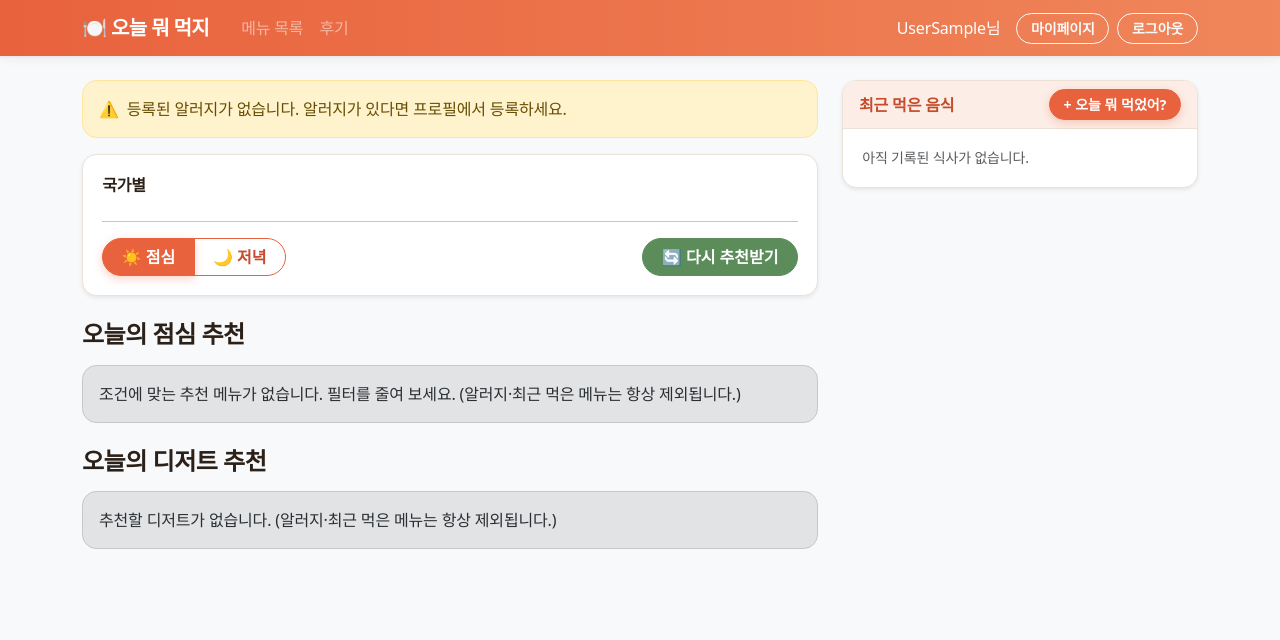
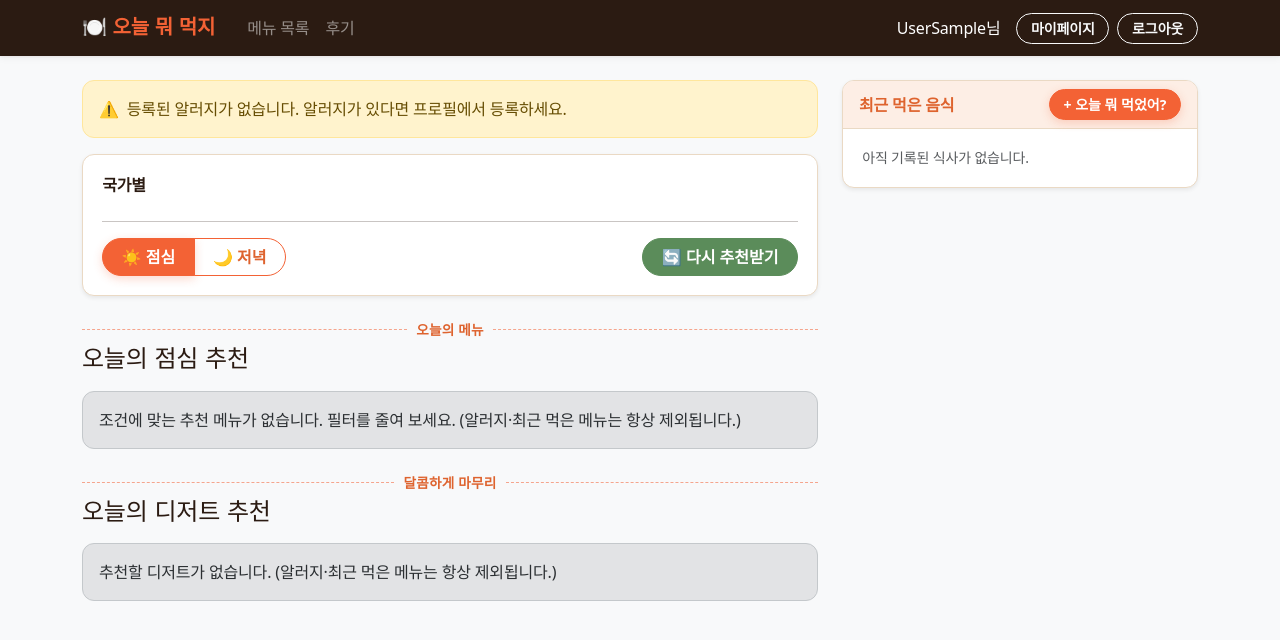
Before and after one commit to sjparkjust-arch/menu-recommend, a Django app: page / in a window 1280 px wide. Shown: the top 640 px of the page. Run offline with Django 5.2, Linux system fonts and the light colour scheme; the visitor is signed in with stand-in values (Sample User, id 1); data that the repository does not hold is empty.

Commit message:
style: 전체 UI 테마 적용 (컬러, 폰트, 카드/버튼)
- STATICFILES_DIRS 누락으로 static/css/theme.css가 collectstatic에서
  한 번도 수집된 적 없던 문제 수정 (config/settings.py)
- dongbangfood.com 참고해 테마 재보정: 다크 에스프레소 브라운 네비바,
  피치/살구 배경, 오렌지 포인트, Black Han Sans 임팩트 헤드라인 폰트
- 대시보드 추천 섹션 제목에 히어로 스타일 점선 라벨(eyebrow-label) 추가
- docs/troubleshooting.md, docs/CHANGELOG.md에 경위 기록

Co-Authored-By: Claude Sonnet 5 <noreply@anthropic.com>

```diff
--- a/config/settings.py
+++ b/config/settings.py
@@ -170,6 +170,9 @@ USE_TZ = True
 # https://docs.djangoproject.com/en/6.0/howto/static-files/
 
 STATIC_URL = 'static/'
+# 앱 자체 static/ 폴더(accounts/static/ 등)는 자동 인식되지만, 프로젝트 공용
+# static/(theme.css 등)은 STATICFILES_DIRS에 등록해야 collectstatic이 수집한다.
+STATICFILES_DIRS = [BASE_DIR / 'static']
 # collectstatic 수집 경로. Nginx가 /static/ 을 여기서 직접 서빙한다.
 STATIC_ROOT = env('STATIC_ROOT', default=BASE_DIR / 'staticfiles')
 
--- a/menus/templates/menus/dashboard.html
+++ b/menus/templates/menus/dashboard.html
@@ -64,6 +64,7 @@
         </form>
 
         {# 추천 카드 #}
+        <div class="eyebrow-label">오늘의 메뉴</div>
         <h4 class="mb-3">오늘의 {% if meal_time == meal_lunch %}점심{% else %}저녁{% endif %} 추천</h4>
         {% if recommendations %}
         <div class="row row-cols-1 row-cols-md-3 g-3">
@@ -102,7 +103,8 @@
         {% endif %}
 
         {# 디저트 추천 카드 #}
-        <h4 class="mb-3 mt-4">오늘의 디저트 추천</h4>
+        <div class="eyebrow-label mt-4">달콤하게 마무리</div>
+        <h4 class="mb-3">오늘의 디저트 추천</h4>
         {% if dessert_recommendations %}
         <div class="row row-cols-1 row-cols-md-3 g-3">
             {% for menu in dessert_recommendations %}
--- a/static/css/theme.css
+++ b/static/css/theme.css
@@ -1,24 +1,27 @@
 /* ==========================================================================
-   메뉴 추천 서비스 테마 — 따뜻하고 식욕을 돋우는 미식 톤 (프로페셔널)
+   메뉴 추천 서비스 테마 — 피치 배경 + 오렌지 포인트 + 다크 브라운 네비바
+   (참고: dongbangfood.com — 살구/피치 배경, 다크 에스프레소 브라운 네비게이션,
+   비비드 오렌지 포인트, 굵은 임팩트 헤드라인 타이포)
    Bootstrap 5.3 위에 얹는 커스텀 레이어. 색은 CSS 변수로 관리.
    ========================================================================== */
 
 :root {
-    /* 브랜드 팔레트 */
-    --brand: #E8623D;          /* 토마토/테라코타 */
-    --brand-dark: #C64B2A;
-    --brand-soft: #FCEEE7;     /* 아주 옅은 배경 */
+    /* 브랜드 팔레트 — accounts 페이지(로그인/회원가입)의 오렌지와 통일 */
+    --brand: #F36235;          /* 오렌지 */
+    --brand-dark: #DE632E;
+    --brand-soft: #FDEEE5;     /* 아주 옅은 배경 */
     --accent: #E9A23B;         /* 허니 앰버 */
-    --ink: #2C2118;            /* 따뜻한 다크 브라운 (본문) */
-    --muted: #8C7E72;          /* 웜 그레이 */
-    --cream: #FBF6F0;          /* 배경 크림 */
+    --ink: #2B1B12;            /* 다크 에스프레소 브라운 (본문·네비바) */
+    --muted: #8C7568;          /* 웜 브라운 그레이 */
+    --cream: #F8DFC4;          /* 배경 피치/살구 */
     --surface: #FFFFFF;
-    --line: #ECE1D6;           /* 경계선 */
+    --line: #EAD9C4;           /* 경계선 */
+    --display-font: "Black Han Sans", "Pretendard Variable", sans-serif;
 
     /* Bootstrap 토큰 리매핑 → utility/badge/bg-primary/link 등에 반영 */
     --bs-primary: var(--brand);
-    --bs-primary-rgb: 232, 98, 61;
-    --bs-secondary-rgb: 140, 126, 114;
+    --bs-primary-rgb: 243, 98, 53;
+    --bs-secondary-rgb: 140, 117, 104;
     --bs-info-rgb: 233, 162, 59;
     --bs-success-rgb: 91, 140, 90;
     --bs-body-color: var(--ink);
@@ -28,10 +31,10 @@
     --bs-link-color: var(--brand-dark);
     --bs-link-hover-color: var(--brand);
 
-    /* 부드러운 그림자 */
-    --shadow-sm: 0 1px 2px rgba(44, 33, 24, .06), 0 3px 10px rgba(44, 33, 24, .05);
-    --shadow-md: 0 10px 26px rgba(44, 33, 24, .12);
-    --radius: .9rem;
+    /* 미니멀한 그림자 (기존보다 옅고 절제됨) */
+    --shadow-sm: 0 1px 2px rgba(43, 27, 18, .05), 0 2px 8px rgba(43, 27, 18, .05);
+    --shadow-md: 0 8px 20px rgba(43, 27, 18, .1);
+    --radius: .75rem;
 }
 
 body {
@@ -42,24 +45,54 @@ body {
 }
 
 main.container {
-    padding-top: 2rem;
-    padding-bottom: 3rem;
+    padding-top: 2.5rem;
+    padding-bottom: 3.5rem;
 }
 
-h1, h2, h3, h4, h5 {
+h1, h2, h3, h4 {
+    font-family: var(--display-font);
+    font-weight: 400; /* Black Han Sans 자체가 두꺼운 단일 굵기 */
+    color: var(--ink);
+    letter-spacing: -0.01em;
+}
+h5 {
     font-weight: 700;
     color: var(--ink);
     letter-spacing: -0.02em;
 }
 
-/* ===== Navbar ===== */
+/* 대시보드 섹션 제목 위 점선+라벨 (동방푸드 히어로 참고) */
+.eyebrow-label {
+    display: flex;
+    align-items: center;
+    gap: .6rem;
+    color: var(--brand-dark);
+    font-weight: 700;
+    font-size: .85rem;
+    letter-spacing: .02em;
+    margin-bottom: .35rem;
+}
+.eyebrow-label::before,
+.eyebrow-label::after {
+    content: "";
+    flex: 1 1 auto;
+    border-top: 1px dashed var(--brand);
+    opacity: .55;
+}
+
+/* ===== Navbar — 다크 에스프레소 브라운 (동방푸드 참고) ===== */
 .navbar.bg-primary {
-    background: linear-gradient(90deg, var(--brand) 0%, #F0865A 100%) !important;
+    background: var(--ink) !important;
     box-shadow: var(--shadow-sm);
 }
-.navbar .navbar-brand { font-weight: 800; letter-spacing: -0.03em; }
+.navbar .navbar-brand {
+    font-family: var(--display-font);
+    font-weight: 400;
+    letter-spacing: -0.01em;
+    color: var(--brand) !important;
+}
 .navbar .nav-link { font-weight: 500; opacity: .92; }
-.navbar .nav-link:hover { opacity: 1; }
+.navbar .nav-link:hover { opacity: 1; color: var(--brand) !important; }
 .navbar > .container { flex-wrap: wrap; row-gap: .4rem; column-gap: .5rem; }
 
 /* ===== Cards ===== */
@@ -127,7 +160,7 @@ h1, h2, h3, h4, h5 {
     --bs-btn-active-border-color: var(--brand-dark);
     --bs-btn-disabled-bg: var(--brand);
     --bs-btn-disabled-border-color: var(--brand);
-    box-shadow: 0 3px 10px rgba(232, 98, 61, .28);
+    box-shadow: 0 3px 10px rgba(243, 98, 53, .24);
 }
 .btn-outline-primary {
     --bs-btn-color: var(--brand-dark);
@@ -179,7 +212,7 @@ h1, h2, h3, h4, h5 {
 }
 .form-control:focus, .form-select:focus, .form-check-input:focus {
     border-color: var(--brand);
-    box-shadow: 0 0 0 .2rem rgba(232, 98, 61, .18);
+    box-shadow: 0 0 0 .2rem rgba(243, 98, 53, .16);
 }
 .form-check-input:checked {
     background-color: var(--brand);
@@ -193,7 +226,7 @@ h1, h2, h3, h4, h5 {
     --bs-pagination-hover-bg: var(--brand-soft);
     --bs-pagination-active-bg: var(--brand);
     --bs-pagination-active-border-color: var(--brand);
-    --bs-pagination-focus-box-shadow: 0 0 0 .2rem rgba(232, 98, 61, .18);
+    --bs-pagination-focus-box-shadow: 0 0 0 .2rem rgba(243, 98, 53, .16);
     --bs-pagination-border-color: var(--line);
 }
 
--- a/templates/base.html
+++ b/templates/base.html
@@ -8,6 +8,9 @@
     <link
         href="https://cdn.jsdelivr.net/npm/bootstrap@5.3.3/dist/css/bootstrap.min.css"
         rel="stylesheet">
+    <link rel="preconnect" href="https://fonts.googleapis.com">
+    <link rel="preconnect" href="https://fonts.gstatic.com" crossorigin>
+    <link href="https://fonts.googleapis.com/css2?family=Black+Han+Sans&display=swap" rel="stylesheet">
     <link rel="stylesheet" href="{% static 'css/theme.css' %}">
 </head>
 <body class="bg-body-tertiary">
```
Also changed, not shown: docs/troubleshooting.md (+30 -0 lines), docs/CHANGELOG.md.
